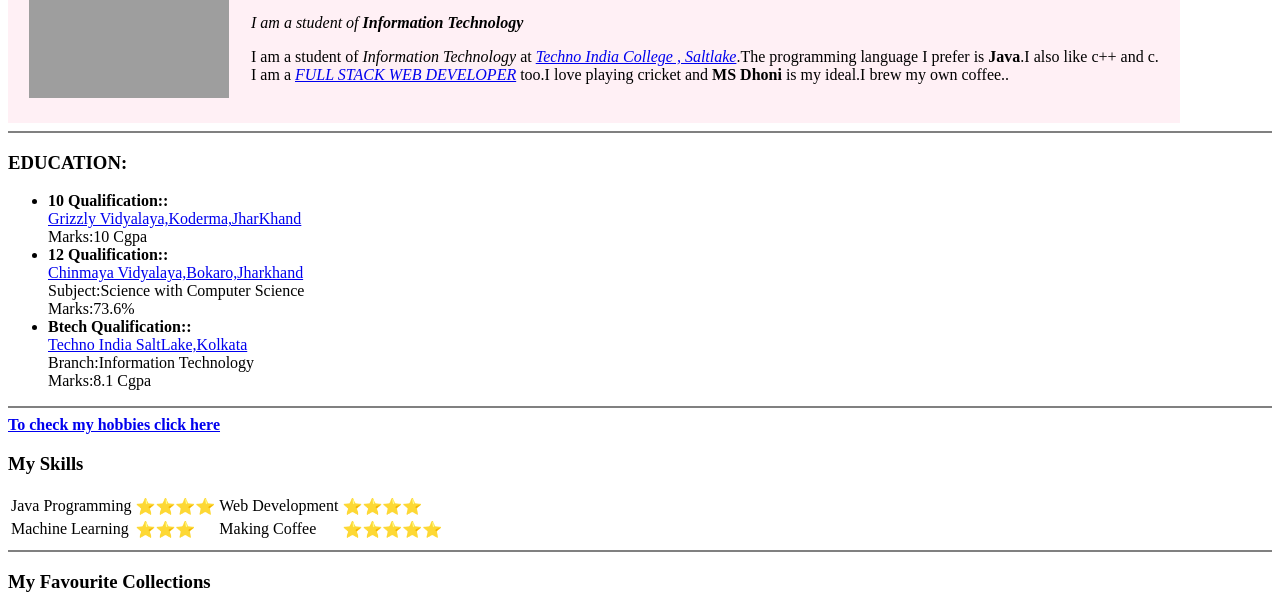
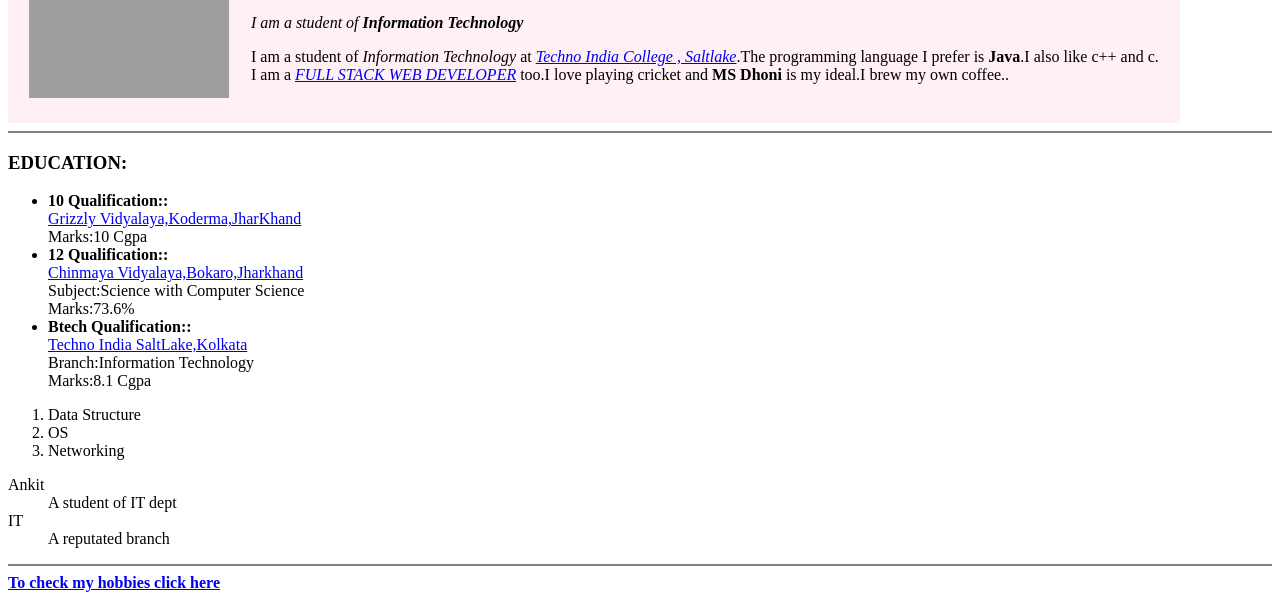
Before and after one commit to ankit1472/cv, a plain HTML site: page index.html in a window 1280 px wide. Shown: the part 131-739 px from the top of the page. Drawn offline with Linux system fonts and the light colour scheme; grey boxes are pictures that could not be loaded.

Commit message:
Update index.html

```diff
--- a/index.html
+++ b/index.html
@@ -34,6 +34,17 @@
     <li><strong>12 Qualification::</strong><br /><a href="http://www.chinmayabokaro.org/">Chinmaya Vidyalaya,Bokaro,Jharkhand</a><br />Subject:Science with Computer Science<br />Marks:73.6%</li>
     <li><strong>Btech Qualification::</strong><br /><a href="https://www.ticollege.ac.in/">Techno India SaltLake,Kolkata</a><br />Branch:Information Technology<br />Marks:8.1 Cgpa</li>
   </ul>
+  <ol>
+    <li>Data Structure</li>
+    <li>OS</li>
+    <li>Networking</li>
+  </ol>
+  <dl>
+    <dt>Ankit</dt>
+    <dd>A student of IT dept</dd>
+    <dt>IT</dt>
+    <dd>A reputated branch</dd>
+  </dl>
   <hr size="2" noshade>
   <a href="hobby.html"><strong>To check my hobbies click here</strong></a>
   <h3>My Skills</h3>
```
